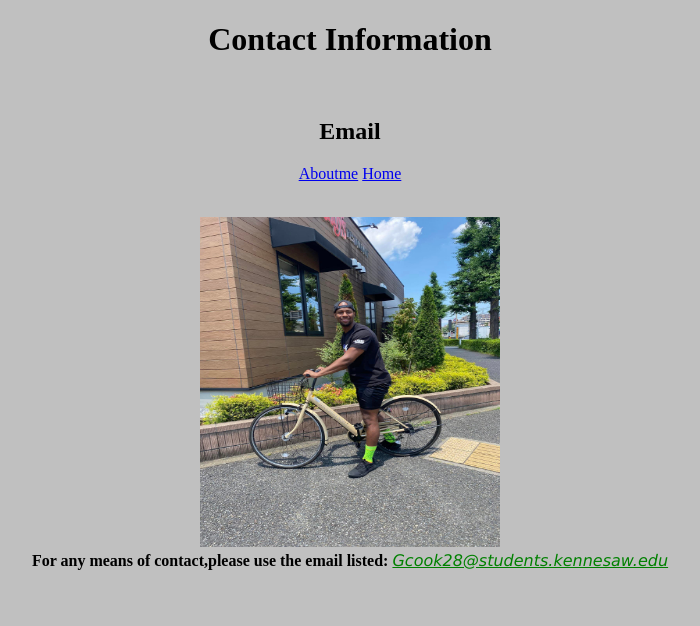
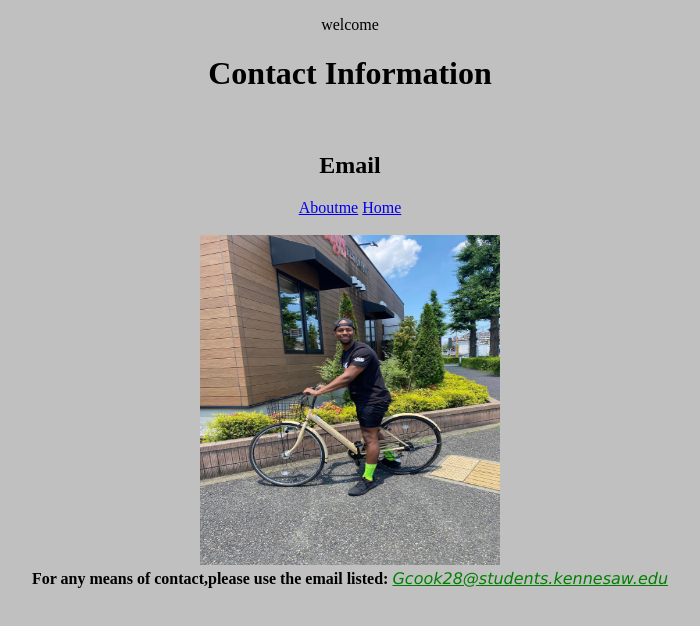
Before and after one commit to GarrettCook115/Web-Development-Project, a plain HTML site: page Page3.html in a window 1280 px wide. Shown: the whole page, without its empty margins (290-990 px from the left). Drawn offline with Linux system fonts and the light colour scheme.

Commit message:
Some code changes

```diff
--- a/Page3.html
+++ b/Page3.html
@@ -15,13 +15,14 @@
 </head>
 
 <body>
-<p>
+<p>welcome</p>
 <h1>Contact Information</h1>
 <br>
 <h2>Email</h2>
 <a href ="Page2.html" >Aboutme</a>
 <a href="index.html">Home</a>
-</p>
+
+<br>
 <br>
 
 <a href = mailto:"Gcook28@students.kennesaw.edu"><img src="img/365267474_7050214881678905_6353676894457863154_n.jpg" height="2048" width="1536" alt ="nothing here."></a>
```
Also changed, not shown: img/1689431986542.jpg (renamed from img/1689431986542.JPG).
